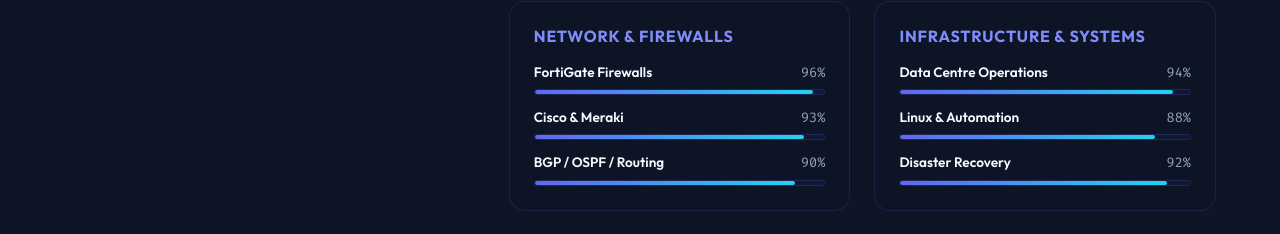
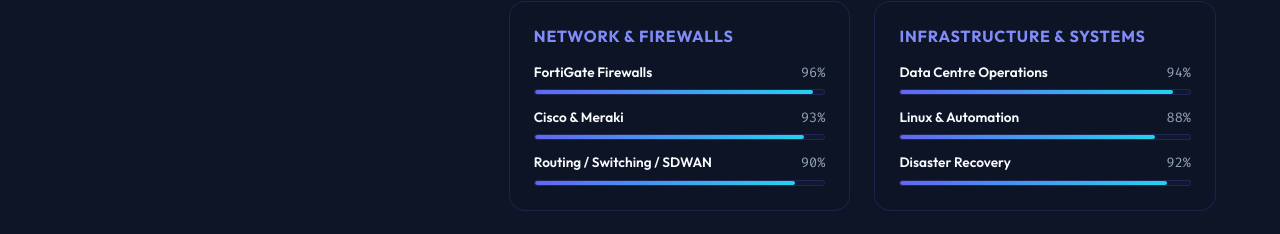
Before and after one commit to xphox2/TechnicalLabs-Website, a website: page index.html in a window 1280 px wide. Shown: the part 3651-3885 px from the top of the page. Drawn offline with nearby package versions, Linux system fonts and the light colour scheme; no server answers.

Commit message:
style: rename BGP/OSPF skill to Routing / Switching / SDWAN

```diff
--- a/index.html
+++ b/index.html
@@ -361,7 +361,7 @@
                     </div>
                     <div class="skill-row">
                       <div class="skill-info">
-                        <span class="skill-name">BGP / OSPF / Routing</span>
+                        <span class="skill-name">Routing / Switching / SDWAN</span>
                         <span class="skill-percent">90%</span>
                       </div>
                       <div class="skill-bar-outer"><div class="skill-bar-inner" data-skill-val="90"></div></div>
```
